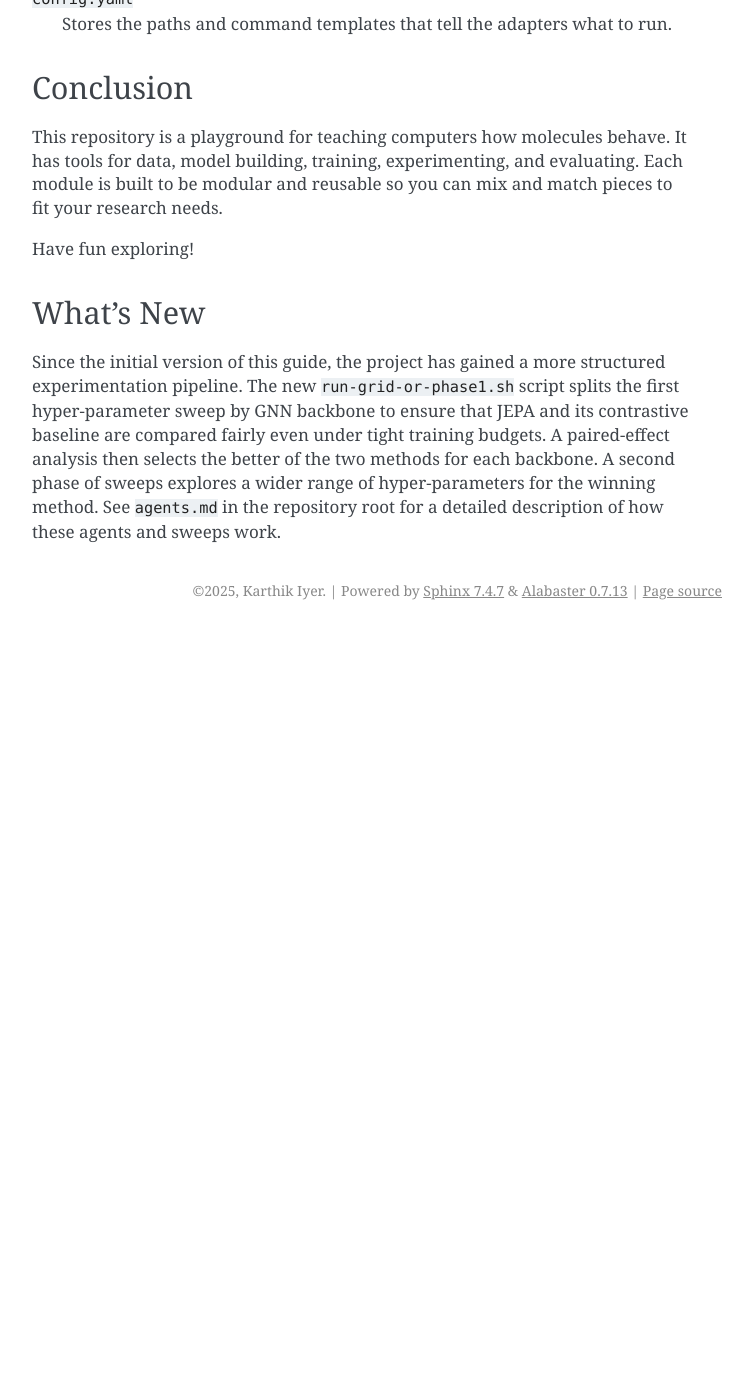
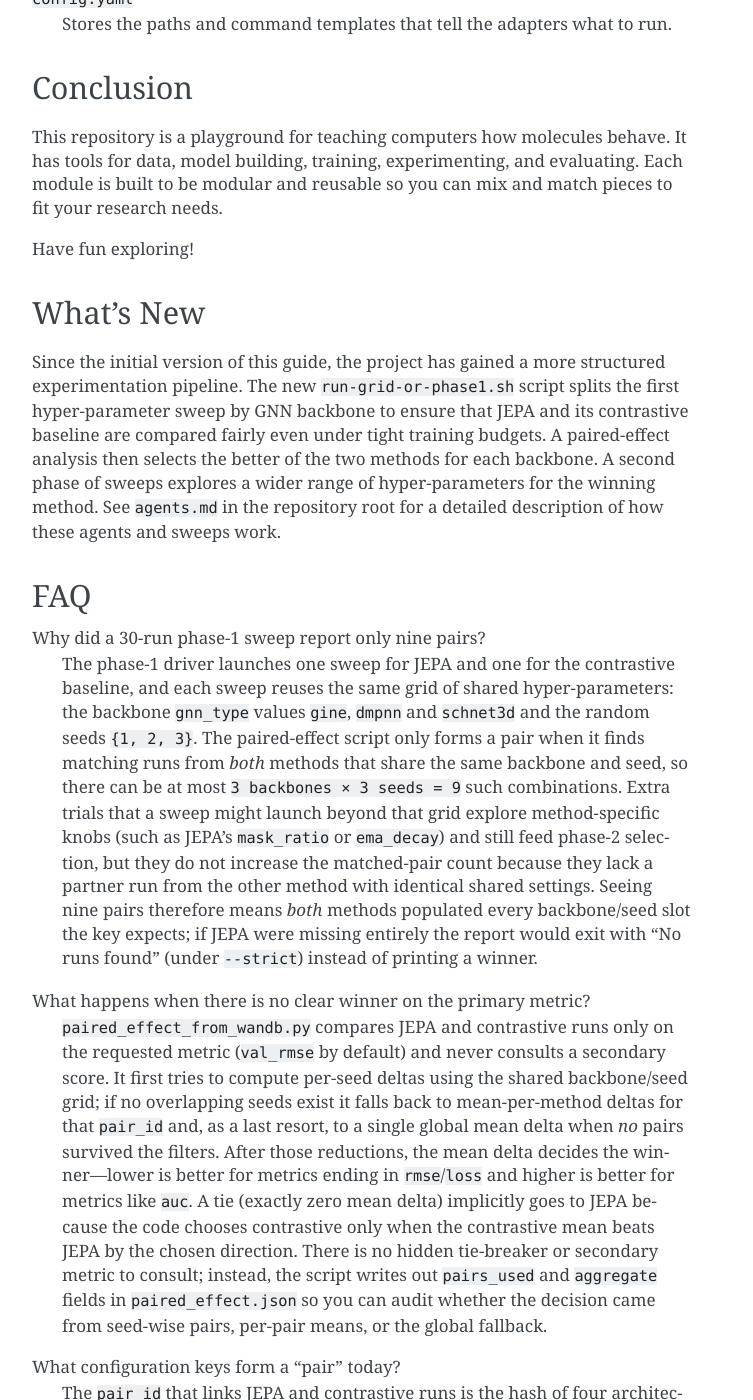
Before and after one commit to Kar488/M-JEPA, a Sphinx documentation site: the page built from docs/kid_friendly_overview.rst, in a window 1280 px wide and 1400 px high, scrolled down 5139 px. Shown: the whole window, without its empty margins (388-1141 px from the left). Built offline with Sphinx 7.4.7, drawn with Linux system fonts in a browser that asks for light colours; before the commit the page ends 5769 px from its top, so only the background shows below that; some of the changed text lies outside the part shown.

Commit message:
Allow overriding phase1 shared grids

```diff
--- a/docs/kid_friendly_overview.rst
+++ b/docs/kid_friendly_overview.rst
@@ -236,3 +236,73 @@
 explores a wider range of hyper‑parameters for the winning method.  See
 ``agents.md`` in the repository root for a detailed description of how
 these agents and sweeps work.
+
+FAQ
+---
+
+Why did a 30-run phase-1 sweep report only nine pairs?
+  The phase-1 driver launches one sweep for JEPA and one for the
+  contrastive baseline, and each sweep reuses the same grid of shared
+  hyper-parameters: the backbone ``gnn_type`` values ``gine``, ``dmpnn``
+  and ``schnet3d`` and the random seeds ``{1, 2, 3}``.  The paired-effect
+  script only forms a pair when it finds matching runs from *both*
+  methods that share the same backbone and seed, so there can be at most
+  ``3 backbones × 3 seeds = 9`` such combinations.  Extra trials that a
+  sweep might launch beyond that grid explore method-specific knobs
+  (such as JEPA's ``mask_ratio`` or ``ema_decay``) and still feed phase-2
+  selection, but they do not increase the matched-pair count because they
+  lack a partner run from the other method with identical shared
+  settings.  Seeing nine pairs therefore means *both* methods populated
+  every backbone/seed slot the key expects; if JEPA were missing entirely
+  the report would exit with "No runs found" (under ``--strict``) instead
+  of printing a winner.
+
+What happens when there is no clear winner on the primary metric?
+  ``paired_effect_from_wandb.py`` compares JEPA and contrastive runs only
+  on the requested metric (``val_rmse`` by default) and never consults a
+  secondary score.  It first tries to compute per-seed deltas using the
+  shared backbone/seed grid; if no overlapping seeds exist it falls back
+  to mean-per-method deltas for that ``pair_id`` and, as a last resort,
+  to a single global mean delta when *no* pairs survived the filters.
+  After those reductions, the mean delta decides the winner—lower is
+  better for metrics ending in ``rmse``/``loss`` and higher is better for
+  metrics like ``auc``.  A tie (exactly zero mean delta) implicitly goes
+  to JEPA because the code chooses contrastive only when the contrastive
+  mean beats JEPA by the chosen direction.  There is no hidden
+  tie-breaker or secondary metric to consult; instead, the script writes
+  out ``pairs_used`` and ``aggregate`` fields in ``paired_effect.json`` so
+  you can audit whether the decision came from seed-wise pairs, per-pair
+  means, or the global fallback.
+
+What configuration keys form a "pair" today?
+  The ``pair_id`` that links JEPA and contrastive runs is the hash of four
+  architecture knobs written by ``scripts/commands/sweep_run.py``:
+  ``gnn_type`` (which backbone was chosen), ``hidden_dim`` (model width),
+  ``num_layers`` (depth), and ``contiguity`` (whether the masking window
+  must stay contiguous).  Because both sweeps share those knobs, they act
+  as the common key when the paired-effect report groups runs.  There is
+  no need to adjust the key as long as new sweeps stick to the same
+  shared backbone grid—method-specific settings (like JEPA's ``mask_ratio``
+  or contrastive temperature) live outside the key on purpose so each
+  method can search them independently.  Only if we introduced another
+  architecture hyper-parameter that *both* methods tuned (for example, a
+  new notion of encoder width) would we extend the key to include it.
+
+How do we increase the number of matched pairs beyond ``3 × 3 = 9``?
+  If the variance of the paired comparison feels too high, you can grow the
+  shared backbone grid instead of editing the pairing key.  The phase-1
+  launcher ``scripts/ci/run-grid-or-phase1.sh`` now understands two
+  environment variables:
+
+  - ``PHASE1_BACKBONES`` – a comma-separated list of backbones to plug into
+    both sweep specs (for example ``gine,dmpnn,schnet3d,gin``).
+  - ``PHASE1_SEEDS`` – a comma-separated list of integer seeds to apply to
+    both sweeps (for example ``1,2,3,4,5``).
+
+  Setting either variable rewrites the temporary YAML files that the script
+  hands to Weights & Biases, so you can run
+  ``PHASE1_SEEDS=1,2,3,4,5 GRID_MODE=wandb bash scripts/ci/run-grid-or-phase1.sh``
+  and obtain ``3 backbones × 5 seeds = 15`` potential pairs without touching
+  the tracked sweep templates.  This keeps the shared pairing knobs explicit
+  while making it easy to dial up the number of matched runs when additional
+  budget is available.
```
Also changed, not shown: 2 other files.
